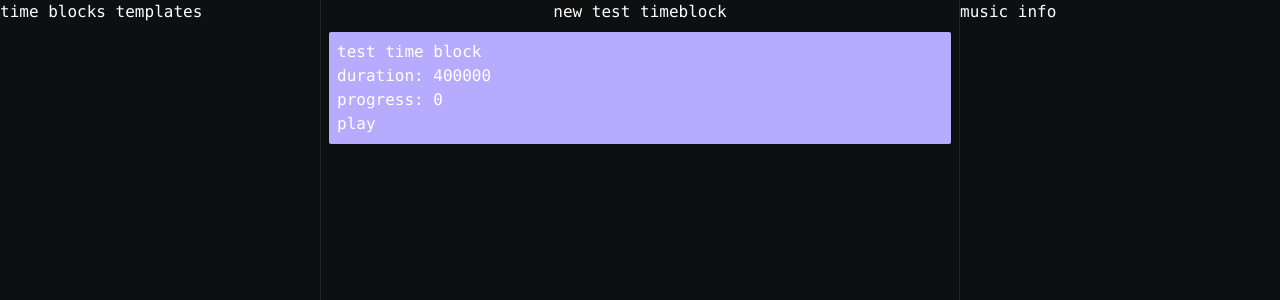
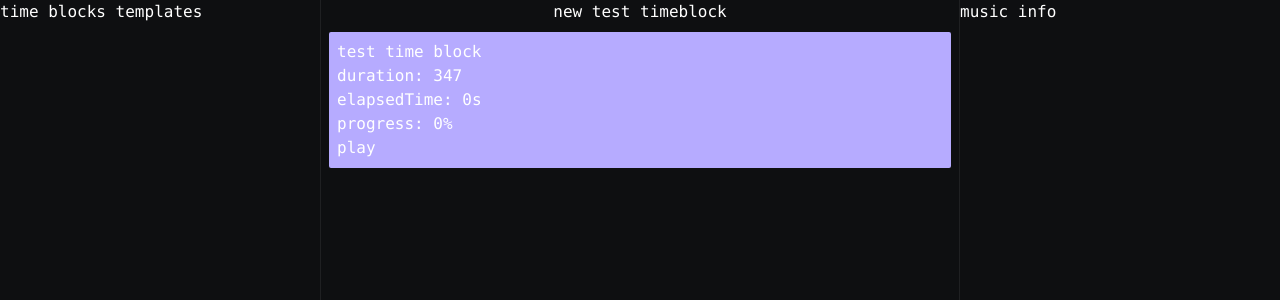
Before and after one commit to huilensolis/kairos, a Next.js app: page / in a window 1280 px wide. Both pictures are taken after a click on the button "new test timeblock". Shown: the top 300 px of the page. Built offline with nearby package versions, Linux system fonts and the light colour scheme.

Commit message:
add stats to timeblock ui

```diff
--- a/src/app/components/feature/timeblock/new-timeblock.tsx
+++ b/src/app/components/feature/timeblock/new-timeblock.tsx
@@ -16,7 +16,7 @@ export function NewTimeBlock() {
                     id: crypto.randomUUID(),
                     color: 'indigo',
                     createdAt: new Date(),
-                    duration: 400000,
+                    duration: 347,
                     title: 'test time block'
                 },
                 onUpdate: () => { }
--- a/src/app/components/feature/timeblock/timeblock.component.tsx
+++ b/src/app/components/feature/timeblock/timeblock.component.tsx
@@ -25,7 +25,8 @@ export function Timeblock({ id }: { id: TimeBlock['id'] }) {
         <article className={`${color === 'blue' ? 'bg-ext_blue' : color === 'orange' ? 'bg-ext_orange' : color === 'red' ? 'bg-ext_red' : color === 'green' ? 'bg-ext_green' : color === 'indigo' ? 'bg-ext_indigo' : 'bg-gray-500'} w-full rounded-sm p-2`}>
             <h1>{timeBlock.title}</h1>
             <p>duration: {timeBlock.duration}</p>
-            <p>progress: {timeBlock.elapsedTime}</p>
+            <p>elapsedTime: <FormatedTime time={timeBlock.elapsedTime} /> </p>
+            <p>progress: {(timeBlock.elapsedTime / timeBlock.duration) * 100}%</p>
             {(timeBlock.status === 'pause' || timeBlock.status === 'playing') && (
                 <button onClick={() => {
                     updateTimeBlock({ status: timeBlock.status === 'playing' ? 'pause' : 'playing' })
@@ -34,3 +35,9 @@ export function Timeblock({ id }: { id: TimeBlock['id'] }) {
         </article>
     )
 }
+
+function FormatedTime({ time }: { time: number }) {
+    if (time < 60) return <>{time}s</>
+    if (time > 60 && time < (60 * 60)) return <>{time / 60}m</>
+    if (time > 60 * 60) return <>{time / 60}h</>
+}
```
